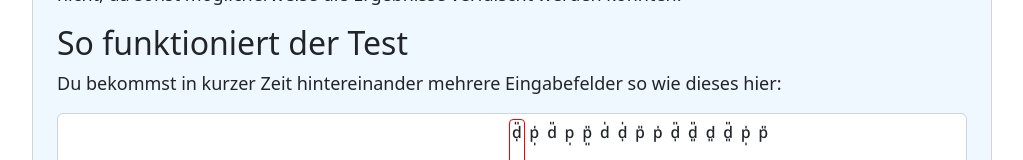
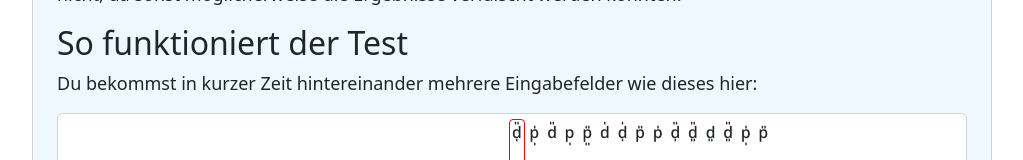
Before and after one commit to elimatao/mozartstudie, a React (Create React App) app: page / in a window 1280 px wide. Shown: the part 429-589 px from the top of the page, without its empty margins (128-1151 px from the left). Built offline with nearby package versions, Linux system fonts and the light colour scheme.

Commit message:
Mini Deutsch Fehler

```diff
--- a/src/Introduction.js
+++ b/src/Introduction.js
@@ -26,7 +26,7 @@ export default function Introduction({handleDivChange}){
             </p>
 
             <h2>So funktioniert der Test</h2>
-            <p>Du bekommst in kurzer Zeit hintereinander mehrere Eingabefelder so wie dieses hier:</p>
+            <p>Du bekommst in kurzer Zeit hintereinander mehrere Eingabefelder wie dieses hier:</p>
 
             <IntroductionTest setInputCorrect={setInputCorrect}/>
 
```
